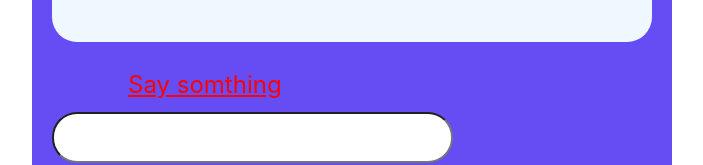
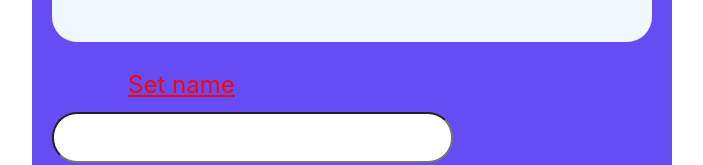
Before and after one commit to konevm/chat_test, a React (Create React App) app: page / in a window 1280 px wide. Shown: the part 618-783 px from the top of the page, without its empty margins (288-991 px from the left). Built offline with nearby package versions, Linux system fonts and the light colour scheme.

Commit message:
Fix submit of empty string

```diff
--- a/src/components/Footer/Footer.tsx
+++ b/src/components/Footer/Footer.tsx
@@ -11,7 +11,7 @@ const Footer: React.FC = () => {
     e.preventDefault();
     if (nameOfUser === "") {
       dispatch(setHistory(postMessage));
-    } else {
+    } else if (postMessage !== "") {
       dispatch(setMessage(postMessage));
     }
     setPostMessage("");
@@ -24,7 +24,7 @@ const Footer: React.FC = () => {
   return (
     <div className="footer">
       <p style={postMessage !== "" ? { visibility: "hidden" } : {}}>
-        Say somthing
+        {nameOfUser !== "" ? "Say somthing" : "Set name"}
       </p>
       <form action="" method="post" onSubmit={onSubmit}>
         <input type="text" value={postMessage} onChange={onInputChange} />
```
